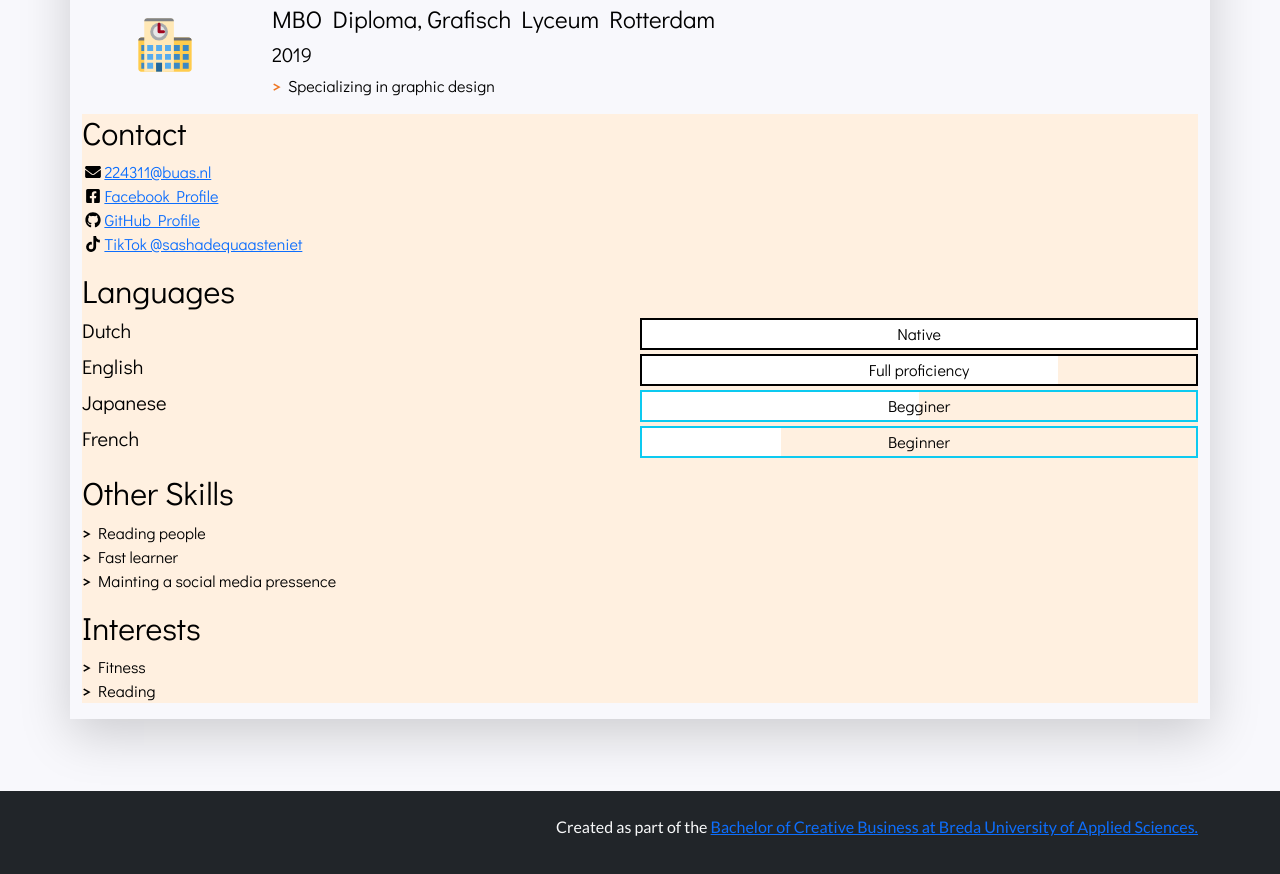
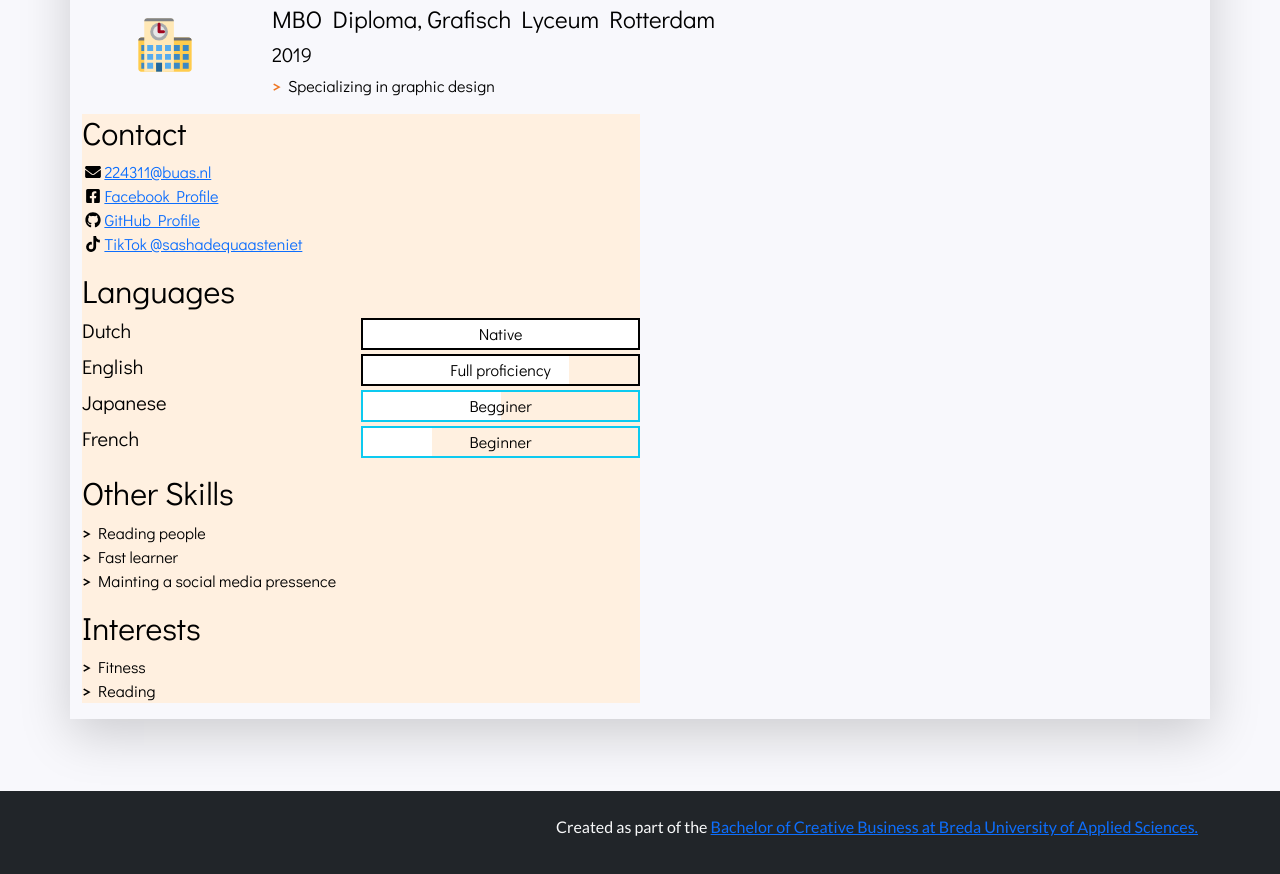
Before and after one commit to sashabby/template-prj4, a plain HTML site: page index.html in a window 1280 px wide. Shown: the part 726-1600 px from the top of the page. Drawn offline with nearby package versions, Linux system fonts and the light colour scheme.

Commit message:
update 6

```diff
--- a/index.html
+++ b/index.html
@@ -166,7 +166,7 @@
           We now move on to the column with contact details, languages and other skills
           <aside> is also a semantic element.
         -->
-        <aside class="col-md-12 col-lg-12 col-xl-12 resume-aside">
+        <aside class="col-md-3 col-lg-12 col-xl-6 resume-aside">
 
           <!-- The first block will be contact details -->
           <section class="my-3 aside-section">
@@ -191,13 +191,13 @@
                 </a>
               </li>
               <li class="contact-item">
-                <a class="d-flex align-items-center" href="https://github.com/" target="_blank">
+                <a class="d-flex align-items-center" href="https://github.com/sashabby/" target="_blank">
                   <img class="contact-icon" src="images/icons/github.svg" alt="LinkedIn">
                   GitHub Profile
                 </a>
               </li>
               <li class="contact-item">
-                <a class="d-flex align-items-center" href="https://www.tiktok.com/dearjulien" target="_blank">
+                <a class="d-flex align-items-center" href="https://www.tiktok.com/@dearjulien?_t=8kW4fyBBoDR&_r=1" target="_blank">
                   <img class="contact-icon" src="images/icons/tiktok.svg" alt="Mobile Phone">
                   TikTok @sashadequaasteniet
                 </a>
```
